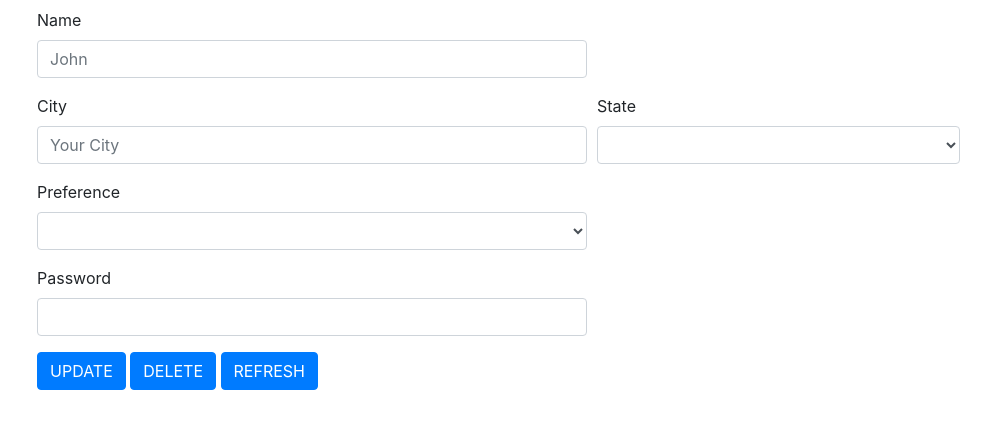
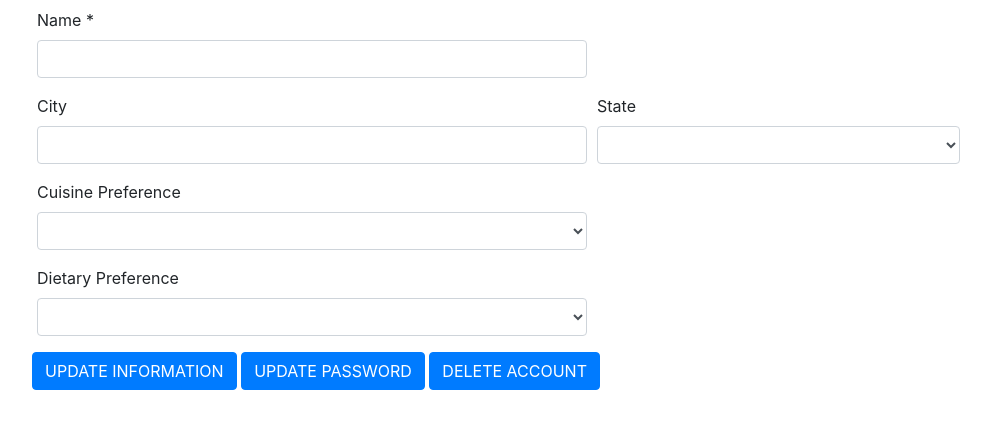
Before and after one commit to schoe14/Good-Cuisine, a Node server app: template views/view-account.handlebars in a window 1280 px wide. Shown: the part 179-608 px from the top of the page, without its empty margins (48-1039 px from the left). Run offline with Node 20, Linux system fonts and the light colour scheme; the template is opened without the code that fills it, so the values that code supplies are empty; some libraries are stand-ins or nearby versions.

Commit message:
Add dietary preference choice in account page as well as user table

```diff
--- a/config/passport.js
+++ b/config/passport.js
@@ -33,7 +33,8 @@ passport.use('local-signup', new LocalStrategy(
             name: req.body.name,
             city: req.body.city,
             state: req.body.state,
-            preference: req.body.preference
+            preference1: req.body.preference1,
+            preference2: req.body.preference2
           }).then(function (dbUser) {
             return done(null, dbUser);
           }).catch(function (err) {
--- a/public/js/account.js
+++ b/public/js/account.js
@@ -18,7 +18,8 @@ $("#add-account").on("click", function (event) {
         name: $("#inputName").val().trim(),
         city: $("#inputCity").val().trim(),
         state: $("#inputState").find(":selected").text(),
-        preference: $("#inputPreference").find(":selected").text()
+        preference1: $("#inputPreference1").find(":selected").text(),
+        preference2: $("#inputPreference2").find(":selected").text()
     };
     console.log(isEmpty(newAccount.name), isEmpty(newAccount.email), isEmpty(newAccount.password));
     if (!isEmpty(newAccount.name) && !isEmpty(newAccount.email) && !isEmpty(newAccount.password)) {
@@ -42,7 +43,7 @@ $("#add-account").on("click", function (event) {
 });
 
 // UPDATE      **********************
-$("#update-account").on("click", function (event) {
+$("#update-information").on("click", function (event) {
     event.preventDefault();
     $("#update-err-msg").empty("");
 
@@ -51,30 +52,29 @@ $("#update-account").on("click", function (event) {
         name: $("#inputName").val().trim(),
         city: $("#inputCity").val().trim(),
         state: $("#inputState").find(":selected").text(),
-        preference: $("#inputPreference").find(":selected").text(),
-        password: $("#inputPassword").val().trim()
+        preference1: $("#inputPreference1").find(":selected").text(),
+        preference2: $("#inputPreference2").find(":selected").text(),
     };
-    $("#err-msg").empty("");
     // $("#change-account-modal").modal("show");
     console.log(changeAccount);
 
     // if (changeAccount.first_name.length > 0 && changeAccount.city.length > 0 && changeAccount.state.length > 0 && changeAccount.email.length > 0 && changeAccount.password.length > 0 && changeAccount.first_name.length > 0, changeAccount.account_id.length) {
-    //     $.ajax({
-    //         type: "PUT",
-    //         url: "/accounts/" + changeAccount.account_id + "/" + changeAccount.password,
-    //         data: changeAccount
-    //     }).then(
-    //         function () {
-    //             console.log("Updated account", changeAccount);
-    //             // Reload the page to get the updated list
-    //             location.reload();
-    //         }
-    //     );
-
-    // } else {
-    //     console.log("**Please fill out entire form**");
-    //     $("#update-err-msg").empty("").text("**Please fill out entire form**");
-    // }
+    if (!isEmpty(changeAccount.name)) {
+        $.ajax({
+            type: "PUT",
+            url: "/accounts/update/info",
+            data: changeAccount
+        }).then(
+            function (data) {
+                console.log("Updated account", changeAccount);
+                // Reload the page to get the updated list
+                // location.reload();
+                console.log(data);
+            });
+    } else {
+        console.log("**Required fields cannot be empty**");
+        $("#update-err-msg").empty("").text("**Required fields cannot be empty**");
+    }
 
 });
 
--- a/views/view-account.handlebars
+++ b/views/view-account.handlebars
@@ -12,15 +12,14 @@
     <form id="account-form">
         <div class="form-row">
             <div class="form-group col-md-6">
-                <label for="inputName">Name</label>
-                <input type="text" class="form-control" id="inputName" value="{{userInfo.name}}" placeholder="John">
+                <label for="inputName">Name *</label>
+                <input type="text" class="form-control" id="inputName" value="{{userInfo.name}}">
             </div>
         </div>
         <div class="form-row">
             <div class="form-group col-md-6">
                 <label for="inputCity">City</label>
-                <input type="text" class="form-control" id="inputCity" value="{{userInfo.city}}"
-                    placeholder="Your City">
+                <input type="text" class="form-control" id="inputCity" value="{{userInfo.city}}">
             </div>
             <div class="form-group col-md-4">
                 <label for="inputState">State</label>
@@ -82,9 +81,9 @@
         </div>
         <div class="form-row">
             <div class="form-group col-md-6">
-                <label for="inputPreference">Preference</label>
-                <select id="inputPreference" class="form-control" value="{{userInfo.preference}}">
-                    <option value="{{userInfo.preference}}">{{userInfo.preference}}</option>
+                <label for="inputPreference1">Cuisine Preference</label>
+                <select id="inputPreference1" class="form-control" value="{{userInfo.preference1}}">
+                    <option value="{{userInfo.preference1}}">{{userInfo.preference1}}</option>
                     <option value="American">American</option>
                     <option value="Mexican">Mexican</option>
                     <option value="Chinese">Chinese</option>
@@ -94,14 +93,28 @@
         </div>
         <div class="form-row">
             <div class="form-group col-md-6">
-                <label for="inputPassword">Password</label>
-                <input type="password" class="form-control" id="inputPassword" value="">
+                <label for="inputPreference2">Dietary Preference</label>
+                <select id="inputPreference2" class="form-control" value="{{userInfo.preference2}}">
+                    <option value="{{userInfo.preference2}}">{{userInfo.preference2}}</option>
+                    <option value="balanced">Balanced</option>
+                    <option value="protein">High in Protein</option>
+                    <option value="fiber">High in Fiber</option>
+                    <option value="fat">Low in Fat</option>
+                    <option value="carbs">Low in Carbs</option>
+                    <option value="sodium">Low Sodium</option>
+                </select>
             </div>
         </div>
-        <div>
-            <button type="submit" id="update-account" class="btn btn-primary">UPDATE</button>
-            <button type="submit" id="delete-account" class="btn btn-primary">DELETE</button>
-            <button type="submit" id="view-account" class="btn btn-primary">REFRESH</button>
+        <div class="form-row">
+            {{!-- <div class="form-group col-md-6">
+                <label for="inputPassword">Password</label>
+                <input type="password" class="form-control" id="inputPassword" value="" placeholder="New Password">
+            </div> --}}
+            <div>
+                <button type="submit" id="update-information" class="btn btn-primary">UPDATE INFORMATION</button>
+                <button type="submit" id="update-password" class="btn btn-primary">UPDATE PASSWORD</button>
+                <button type="submit" id="delete-account" class="btn btn-primary">DELETE ACCOUNT</button>
+            </div>
         </div>
     </form>
 
```
Also changed, not shown: models/user.js (+6 -2 lines), routes/api-routes.js (+31 -7 lines), views/accounts.handlebars (+17 -2 lines).
